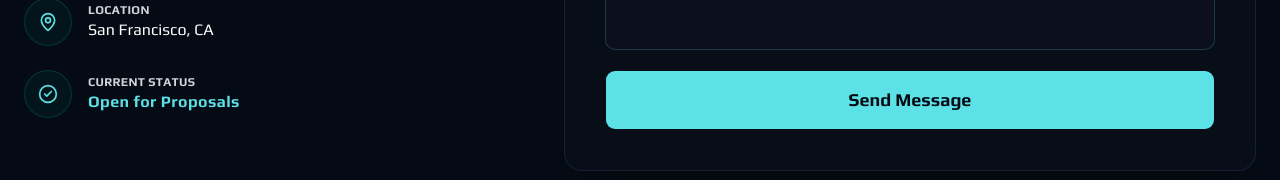
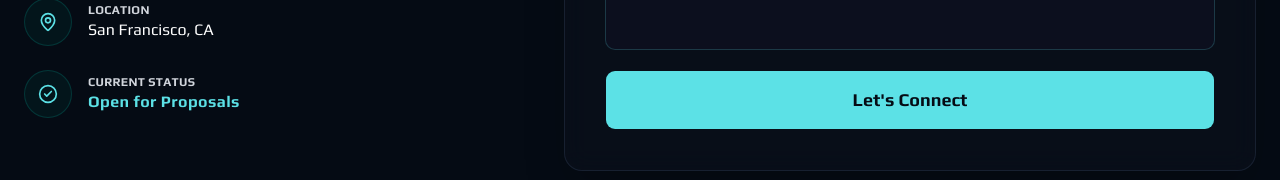
Before and after one commit to Niamulhuda-Nahid/Nahid-Pramanik, a React (Vite) app: page / in a window 1280 px wide. Shown: the part 4373-4553 px from the top of the page. Built offline with nearby package versions, Linux system fonts and the light colour scheme.

Commit message:
Add email functionality to ContactForm: integrate EmailJS for sending messages, update form submission logic, and manage loading state; add environment variables for EmailJS configuration.

```diff
--- a/package.json
+++ b/package.json
@@ -9,6 +9,7 @@
     "preview": "vite preview"
   },
   "dependencies": {
+    "@emailjs/browser": "^4.4.1",
     "@fontsource-variable/geist": "^5.2.9",
     "@hookform/resolvers": "^5.4.0",
     "@reduxjs/toolkit": "^2.12.0",
--- a/src/components/MainComponent/Home/ContactForm.jsx
+++ b/src/components/MainComponent/Home/ContactForm.jsx
@@ -13,7 +13,7 @@ import { Button } from "@/components/ui/button";
 import { Textarea } from "@/components/ui/textarea";
 
 export default function ContactForm() {
-  const { form, onSubmit } = useSubmitContact();
+  const { form, onSubmit, isSubmitting } = useSubmitContact();
 
   return (
     <div>
@@ -103,8 +103,9 @@ export default function ContactForm() {
           <Button
             type="submit"
             className="w-full h-15 text-lg font-semibold cursor-pointer text-[#050B14] flex items-center justify-center rounded-lg bg-[#5ce1e6]!"
+            disabled={isSubmitting}
           >
-            Send Message
+             {isSubmitting ? "Sending..." : "Let's Connect"}
           </Button>
         </form>
       </Form>
--- a/src/components/MainComponent/Home/use-submitContact.js
+++ b/src/components/MainComponent/Home/use-submitContact.js
@@ -1,6 +1,8 @@
 import { zodResolver } from "@hookform/resolvers/zod";
 import { useForm } from "react-hook-form";
 import { z } from "zod";
+import emailjs from "@emailjs/browser";
+import toast from "react-hot-toast";
 
 const formSchema = z.object({
   name: z
@@ -34,9 +36,41 @@ export default function useSubmitContact() {
   });
 
   // 2. onSubmit function
-  function onSubmit(values) {
-    console.log("values", values);
+  async function onSubmit(values) {
+    try {
+      // Mail to you
+      await emailjs.send(
+        import.meta.env.VITE_EMAILJS_SERVICE_ID,
+        import.meta.env.VITE_EMAILJS_TEMPLATE_ID,
+        {
+          from_name: values.name,
+          from_email: values.email,
+          subject: values.subject,
+          message: values.message,
+        },
+        import.meta.env.VITE_EMAILJS_PUBLIC_KEY,
+      );
+
+      //   Auto reply mail
+      await emailjs.send(
+        import.meta.env.VITE_EMAILJS_SERVICE_ID,
+        import.meta.env.VITE_EMAILJS_AUTO_REPLY_TEMPLATE_ID,
+        {
+          from_name: values.name,
+          from_email: values.email,
+          subject: values.subject,
+        },
+        import.meta.env.VITE_EMAILJS_PUBLIC_KEY,
+      );
+
+      toast.success("Message sent successfully!");
+
+      form.reset();
+    } catch (error) {
+      console.error("Error submitting contact form:", error);
+      toast.error("Failed to send message");
+    }
   }
 
-  return { form, onSubmit };
+  return { form, onSubmit, isSubmitting: form.formState.isSubmitting };
 }
```
Also changed, not shown: 2 other files (tests, documents, lock files or other folders).
